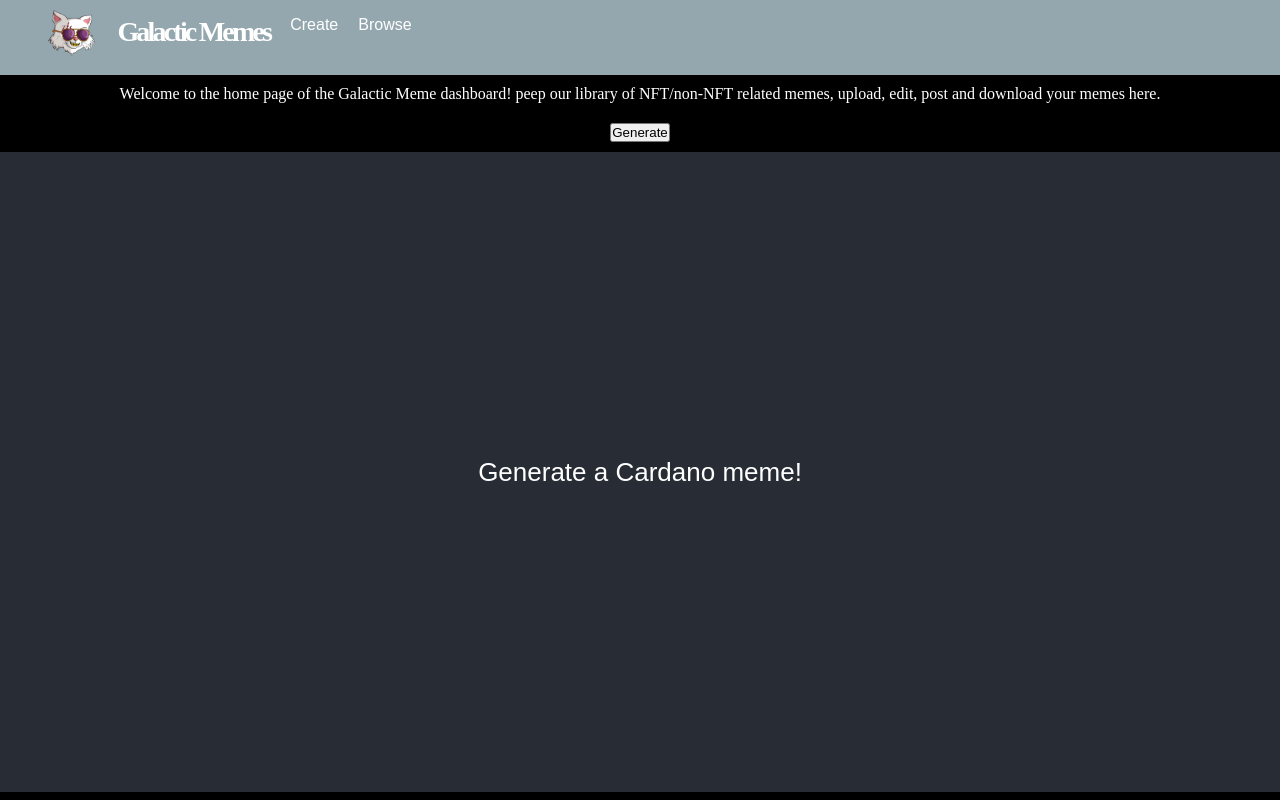
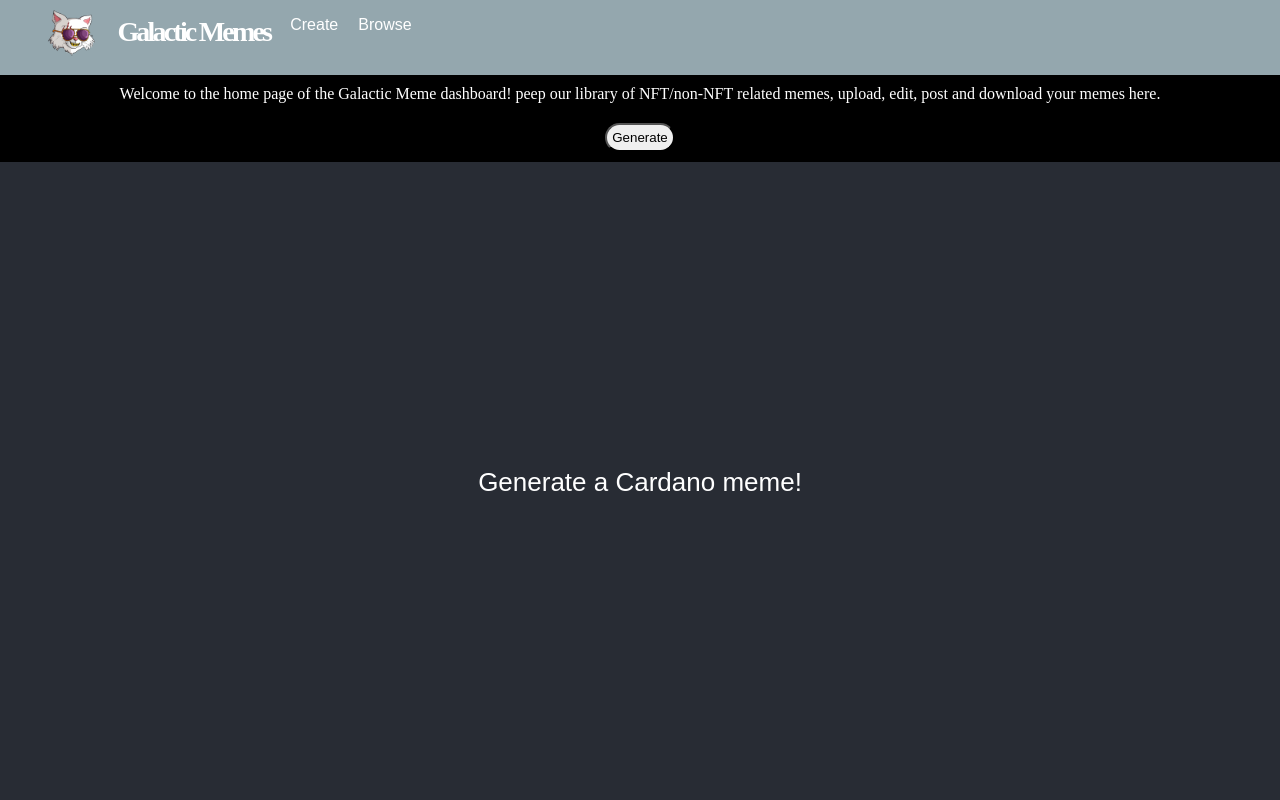
Before and after one commit to jlloyd0430/Galactic-meme-dashboard, a React (Create React App) app: page / in a window 1280 px wide. Shown: the top 800 px of the page. Built offline with nearby package versions, Linux system fonts and the light colour scheme.

Commit message:
button style

```diff
--- a/src/App.css
+++ b/src/App.css
@@ -29,6 +29,8 @@ img {
 .Btn {
   color: #000;
   margin: 10px;
+  padding: 5px;
+  border-radius: 20px;
 }
 
 .upload-meme {
```
